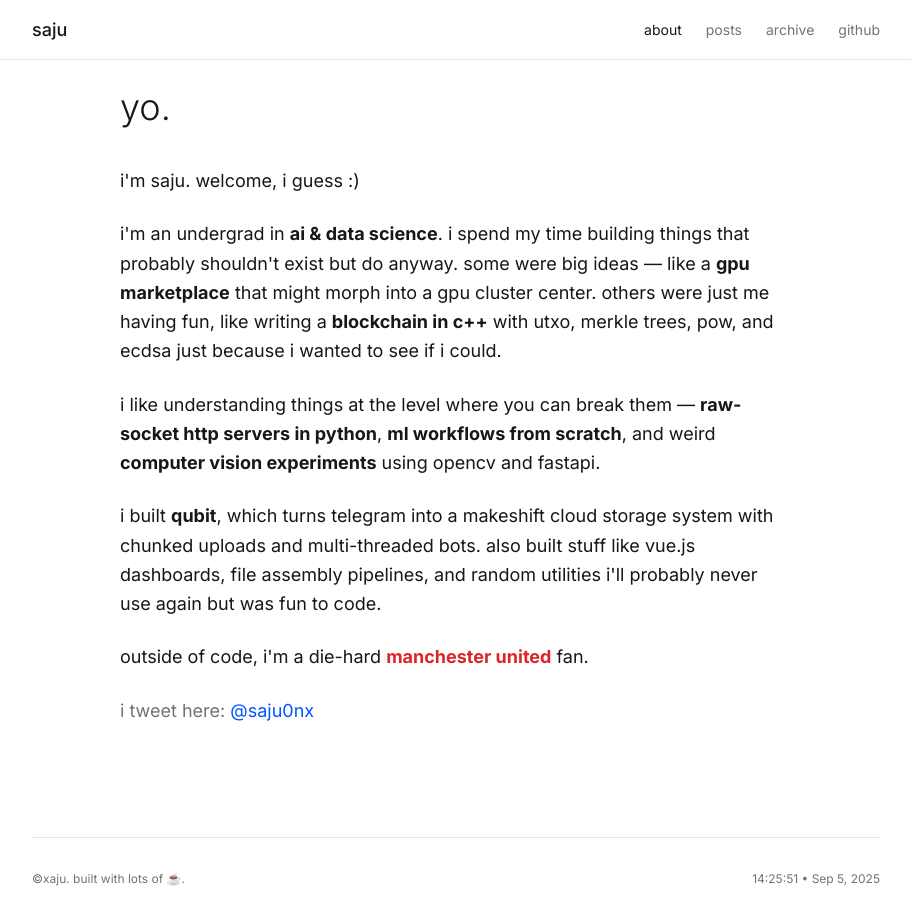
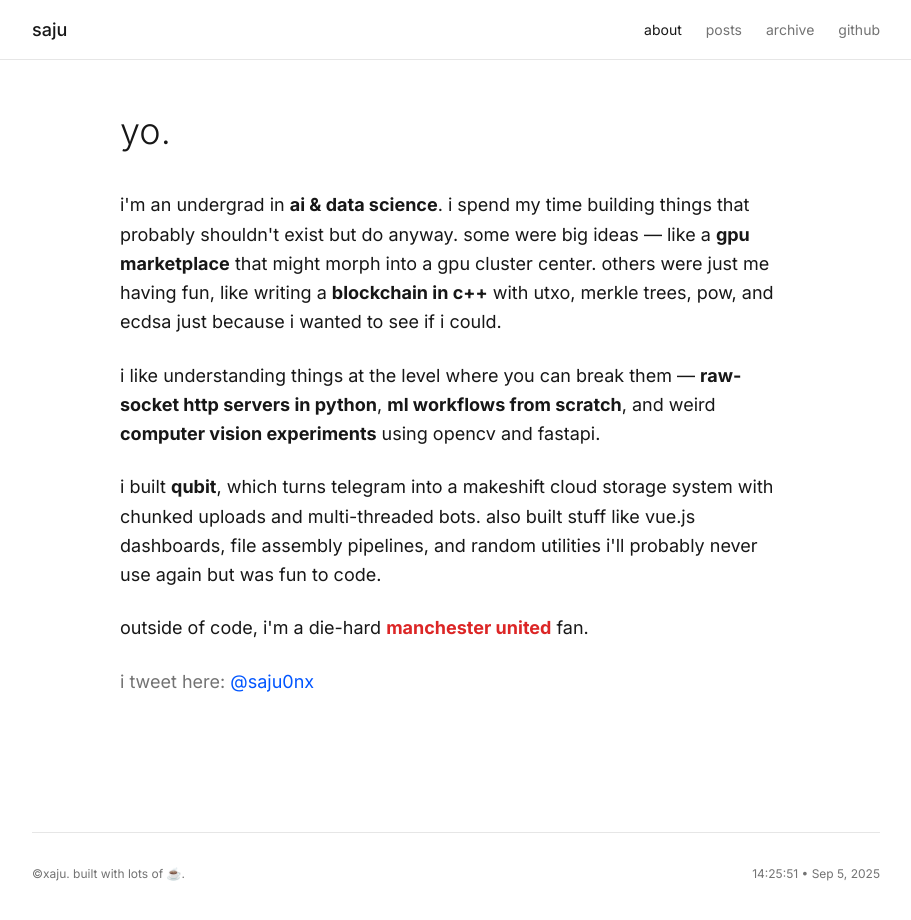
Before and after one commit to iam-saju/iam-saju-reimagined, a React (Vite) app: page / in a window 1280 px wide. Shown: the whole page, without its empty margins (184-1095 px from the left). Built offline with nearby package versions, Linux system fonts and the light colour scheme; a web font is replaced by a local one.

Commit message:
Remove welcome message

```diff
--- a/src/components/Hero.tsx
+++ b/src/components/Hero.tsx
@@ -8,9 +8,6 @@ const Hero = () => {
           </h1>
 
           <div className="space-y-6 text-lg leading-relaxed text-foreground max-w-2xl">
-            <p>
-              i'm saju. welcome, i guess :)
-            </p>
 
             <p>
               i'm an undergrad in <strong>ai & data science</strong>. i spend my time building things that probably shouldn't exist but do anyway. some were big ideas — like a <strong>gpu marketplace</strong> that might morph into a gpu cluster center. others were just me having fun, like writing a <strong>blockchain in c++</strong> with utxo, merkle trees, pow, and ecdsa just because i wanted to see if i could.
```
